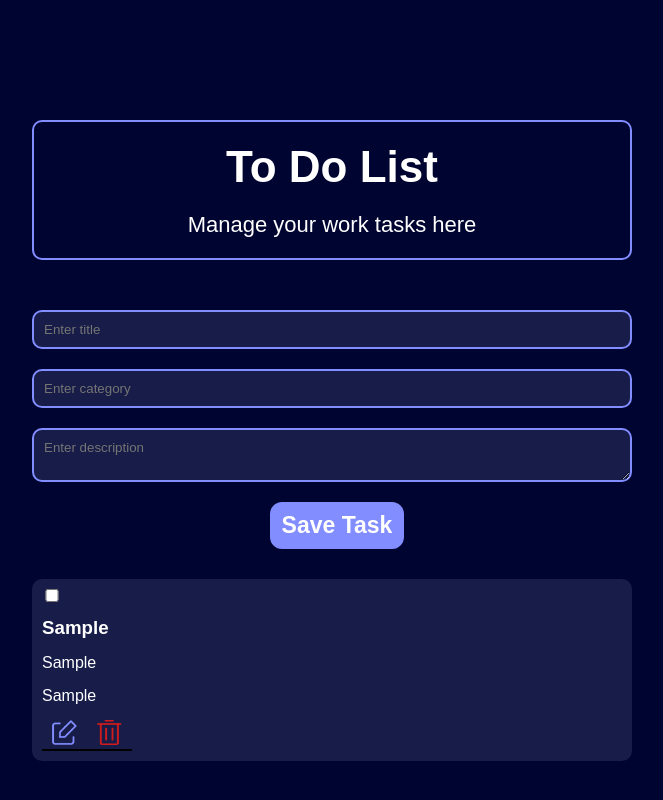
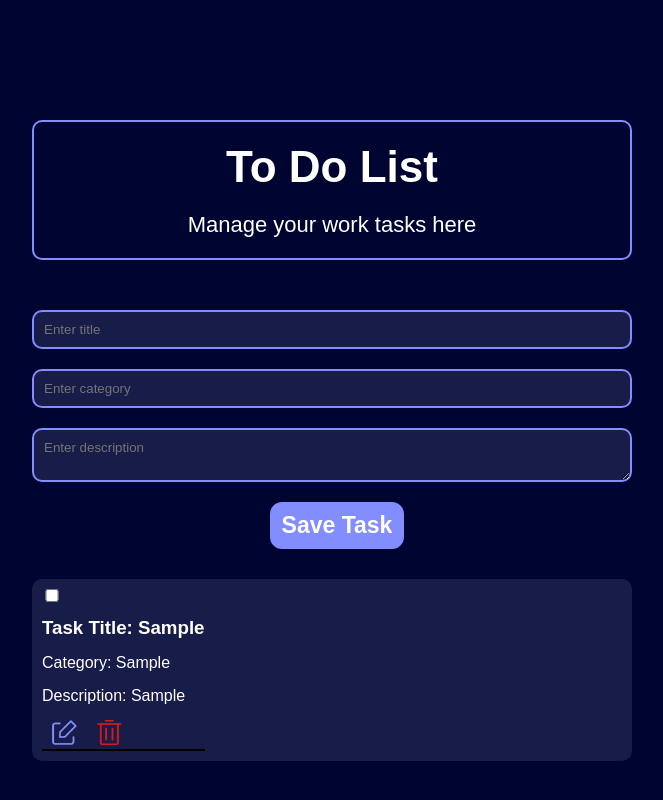
Before and after one commit to jiaakmal/to-do-app-with-react, a React (Vite) app in the folder to-do-app-with-react/: page / in a window 1280 px wide. Both pictures are taken after typing "Sample", "Sample", "Sample" into the empty fields and a click on the button "Save Task". Shown: the whole page, without its empty margins (308-971 px from the left). Built offline with nearby package versions, Linux system fonts and the light colour scheme.

Commit message:
update edit page

```diff
--- a/to-do-app-with-react/src/App.jsx
+++ b/to-do-app-with-react/src/App.jsx
@@ -1,15 +1,16 @@
-import React, { useState } from 'react';
-import { BrowserRouter as Router, Route, Routes } from 'react-router-dom';
-import TaskList from './components/TaskList';
-import EditTask from './components/EditTask';
-import DeleteTask from './components/DeleteTask';
-import './App.css';
+import React, { useState } from "react";
+import { BrowserRouter as Router, Route, Routes } from "react-router-dom";
+import TaskList from "./components/TaskList";
+import EditTask from "./components/EditTask";
+import DeleteTask from "./components/DeleteTask";
+import "./App.css";
+import Header from "./components/Header";
 
 function App() {
   const [tasks, setTasks] = useState([]);
-  const [title, setTitle] = useState('');
-  const [category, setCategory] = useState('');
-  const [description, setDescription] = useState('');
+  const [title, setTitle] = useState("");
+  const [category, setCategory] = useState("");
+  const [description, setDescription] = useState("");
 
   const addTask = (title, category, description) => {
     setTasks([...tasks, { title, category, description, completed: false }]);
@@ -17,9 +18,9 @@ function App() {
 
   const handleAddTask = () => {
     addTask(title, category, description);
-    setTitle('');
-    setCategory('');
-    setDescription('');
+    setTitle("");
+    setCategory("");
+    setDescription("");
   };
 
   const toggleCompleted = (index) => {
@@ -31,7 +32,14 @@ function App() {
 
   const editTask = (index, newTitle, newCategory, newDescription) => {
     const newTasks = tasks.map((task, i) =>
-      i === index ? { ...task, title: newTitle, category: newCategory, description: newDescription } : task
+      i === index
+        ? {
+            ...task,
+            title: newTitle,
+            category: newCategory,
+            description: newDescription,
+          }
+        : task
     );
     setTasks(newTasks);
   };
@@ -44,11 +52,7 @@ function App() {
   return (
     <Router>
       <div className="to-do-container">
-        <div className="title">
-          <h1>To Do List</h1>
-          <p>Manage your work tasks here</p>
-        </div>
-
+        <Header />
         <form
           className="to-do-form"
           onSubmit={(e) => {
@@ -84,20 +88,27 @@ function App() {
           />
           <button type="submit">Save Task</button>
         </form>
-
         <Routes>
-          <Route path="/" element={
+          <Route
+            path="/"
+            element={
               <TaskList
                 tasks={tasks}
                 toggleCompleted={toggleCompleted}
                 editTask={editTask}
                 deleteTask={deleteTask}
               />
-          } />
-          <Route path="/edit/:index" element={<EditTask tasks={tasks} editTask={editTask} />} />
-          <Route path="/delete/:index" element={<DeleteTask tasks={tasks} deleteTask={deleteTask} />} />
+            }
+          />
+          <Route
+            path="/edit/:index"
+            element={<EditTask tasks={tasks} editTask={editTask} />}
+          />
+          <Route
+            path="/delete/:index"
+            element={<DeleteTask tasks={tasks} deleteTask={deleteTask} />}
+          />
         </Routes>
-
       </div>
     </Router>
   );
--- a/to-do-app-with-react/src/components/EditTask.jsx
+++ b/to-do-app-with-react/src/components/EditTask.jsx
@@ -1,9 +1,11 @@
 import React, { useState } from 'react';
+// import { useParams, useNavigate } from 'react-router-dom';
 
 const EditTask = ({ task, index, editTask }) => {
   const [newTitle, setNewTitle] = useState(task.title);
   const [newCategory, setNewCategory] = useState(task.category);
   const [newDescription, setNewDescription] = useState(task.description);
+//   const navigate = useNavigate();
 
   const handleEdit = () => {
     editTask(index, newTitle, newCategory, newDescription);
--- a/to-do-app-with-react/src/components/Header.jsx
+++ b/to-do-app-with-react/src/components/Header.jsx
@@ -0,0 +1,10 @@
+import React from 'react'
+
+export default function Header() {
+  return (
+    <div className="title">
+    <h1>To Do List</h1>
+    <p>Manage your work tasks here</p>
+  </div>
+  )
+}
--- a/to-do-app-with-react/src/components/taskItem.jsx
+++ b/to-do-app-with-react/src/components/taskItem.jsx
@@ -26,9 +26,9 @@ const TaskItem = ({ task, index, toggleCompleted, editTask, deleteTask }) => {
               checked={task.completed}
               onChange={() => toggleCompleted(index)}
             />
-            <h3>{task.title}</h3>
-            <p>{task.category}</p>
-            <p>{task.description}</p>
+            <h3>Task Title: {task.title}</h3>
+            <p>Category: {task.category}</p>
+            <p>Description: {task.description}</p>
             <div className="icons">
               <img
                 src={editImg}
```
Also changed, not shown: 1 other file (tests, documents, lock files or other folders). Lines whose indentation alone changed are shown as unchanged.
